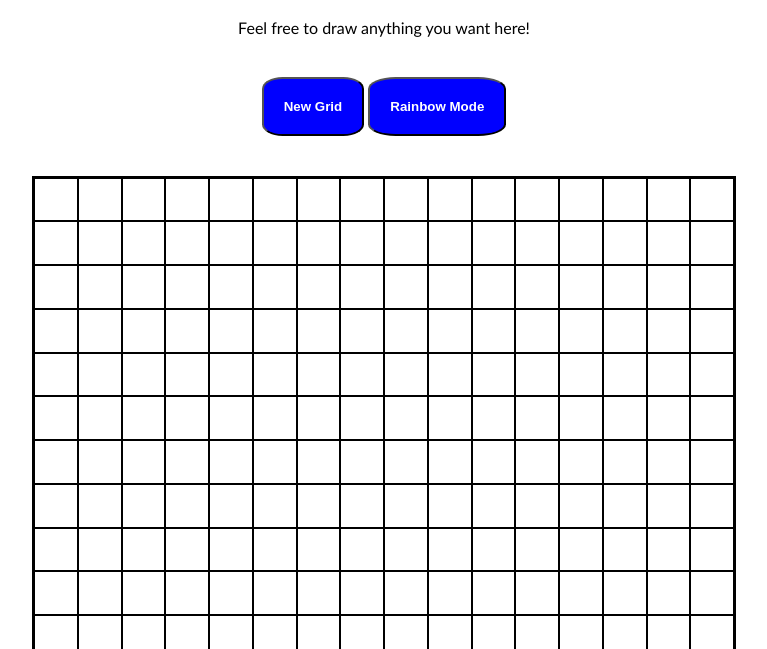
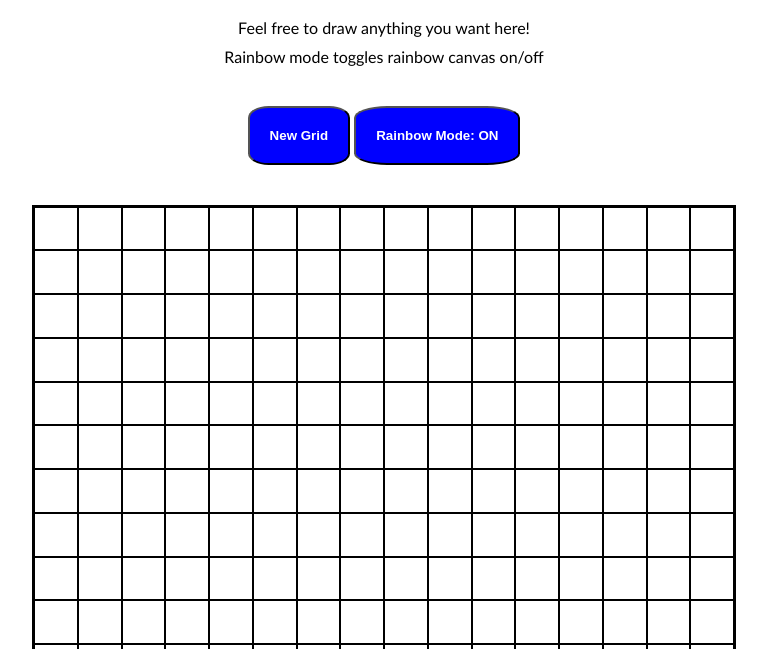
Before and after one commit to Kk120306/etch-a-sketch, a plain HTML site: page index.html in a window 1280 px wide. Both pictures are taken after a click on the button "Rainbow Mode". Shown: the part 151-800 px from the top of the page, without its empty margins (256-1023 px from the left). Drawn offline with Linux system fonts and the light colour scheme.

Commit message:
final product with bonus challenge

```diff
--- a/index.html
+++ b/index.html
@@ -9,6 +9,7 @@
 <body>
     <h1>Etch-A-Sketch</h1>
     <p>Feel free to draw anything you want here!</p>
+    <p>Rainbow mode toggles rainbow canvas on/off</p>
 
     <div class="buttonOptions">
      <button id="gridBtn">New Grid</button>
@@ -18,9 +19,6 @@
     <div id="container">
 
     </div>
-
-
-
     <script src="script.js"></script>
 </body>
 </html>
--- a/script.js
+++ b/script.js
@@ -2,40 +2,52 @@ const container = document.getElementById('container');
 const gridBtn = document.getElementById('gridBtn');
 const rbwBtn = document.getElementById('rbwBtn');
 
-function startEtching(size){
+let rnwMode = false;
+
+function startEtching(size = 16) {
+
     function makeGrid() {
-        for (i = 0; i < size; i++) {
-          for (j = 0; j < size; j++) {
-            const row = document.createElement("div");
-            container.appendChild(row);
-            row.classList.add("grid-style", "grids");
-            row.style.width = `${700/size}px`;
-            row.style.height = `${700/size}px`;
-          }
+        container.innerHTML = "";
+        for (let i = 0; i < size; i++) {
+            for (let j = 0; j < size; j++) {
+                const row = document.createElement("div");
+                container.appendChild(row);
+                row.classList.add("grid-style", "grids");
+                row.style.width = `${700 / size}px`;
+                row.style.height = `${700 / size}px`;
+            }
         }
     }
 
-    function hover(){
+
+    function hover() {
         const allGrids = document.querySelectorAll('.grids');
         allGrids.forEach((grid) => {
             grid.addEventListener("mouseover", () => {
-                grid.style.backgroundColor = "black";
-            })
-        })
+                if (!rnwMode) {
+                    grid.style.backgroundColor = "black";
+                } else {
+                    const randomBetween = (min, max) => min + Math.floor(Math.random() * (max - min + 1));
+                    const r = randomBetween(0, 255);
+                    const g = randomBetween(0, 255);
+                    const b = randomBetween(0, 255);
+                    grid.style.backgroundColor = `rgb(${r},${g},${b})`;
+                }
+            });
+        });
     }
 
     makeGrid();
     hover();
 }
 
-function createNewGrid(){
+function createNewGrid() {
     const size = Number(prompt("Please enter a number lower than 100"));
-    if (size > 100 || size < 1){
+    if (size > 100 || size < 1) {
         alert("Enter A Valid Input!");
         return;
     }
 
-    container.innerHTML = "";
     startEtching(size);
 }
 
@@ -43,3 +55,14 @@ function createNewGrid(){
 startEtching(16);
 
 gridBtn.addEventListener('click', () => createNewGrid());
+
+rbwBtn.addEventListener('click', () => {
+    rnwMode = !rnwMode;
+    rbwBtn.textContent = rnwMode ? "Rainbow Mode: ON" : "Rainbow Mode: OFF";
+
+
+    const allGrids = document.querySelectorAll('.grids');
+    allGrids.forEach(grid => {
+        grid.style.backgroundColor = "";
+    });
+});
```
